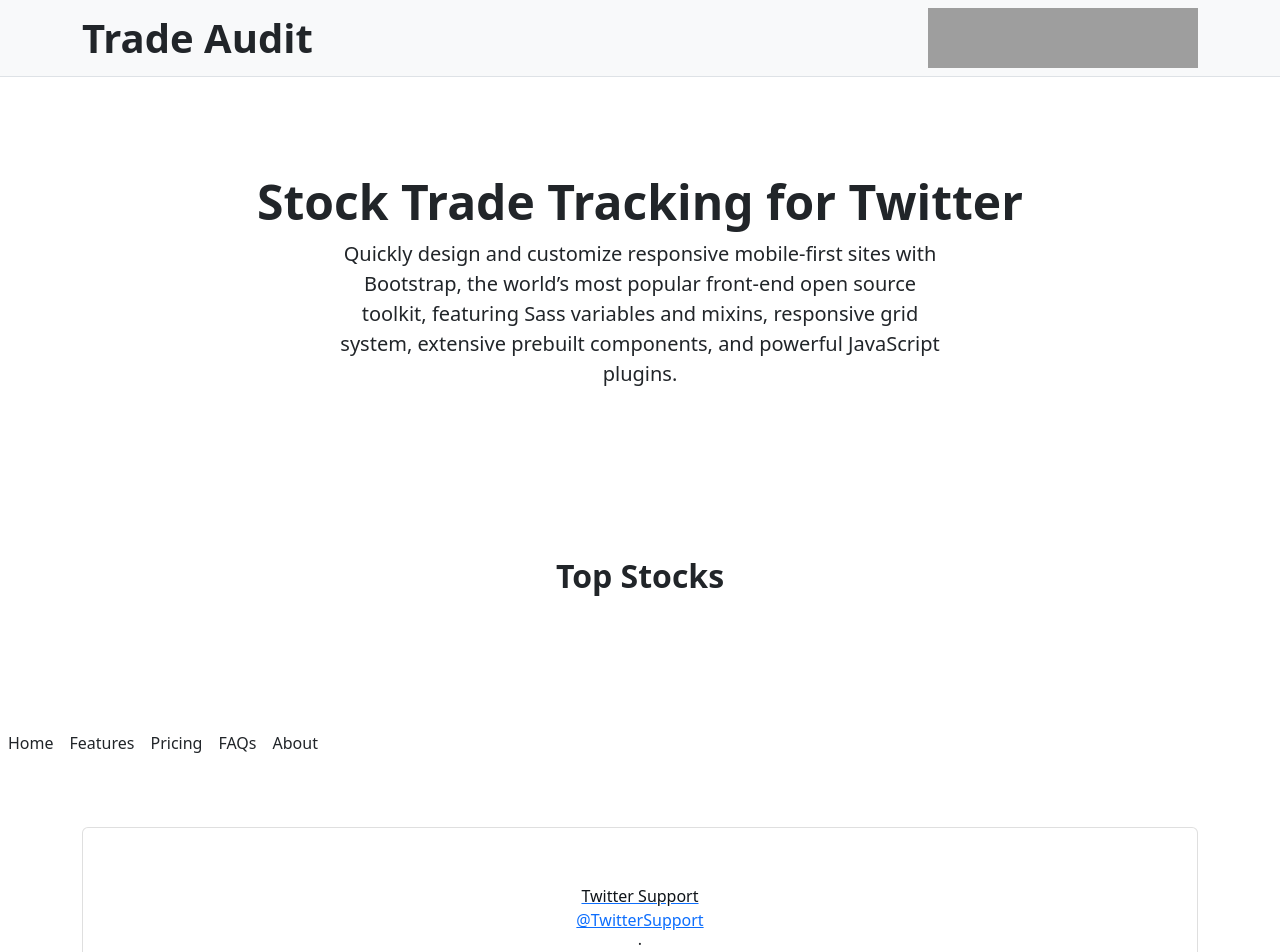
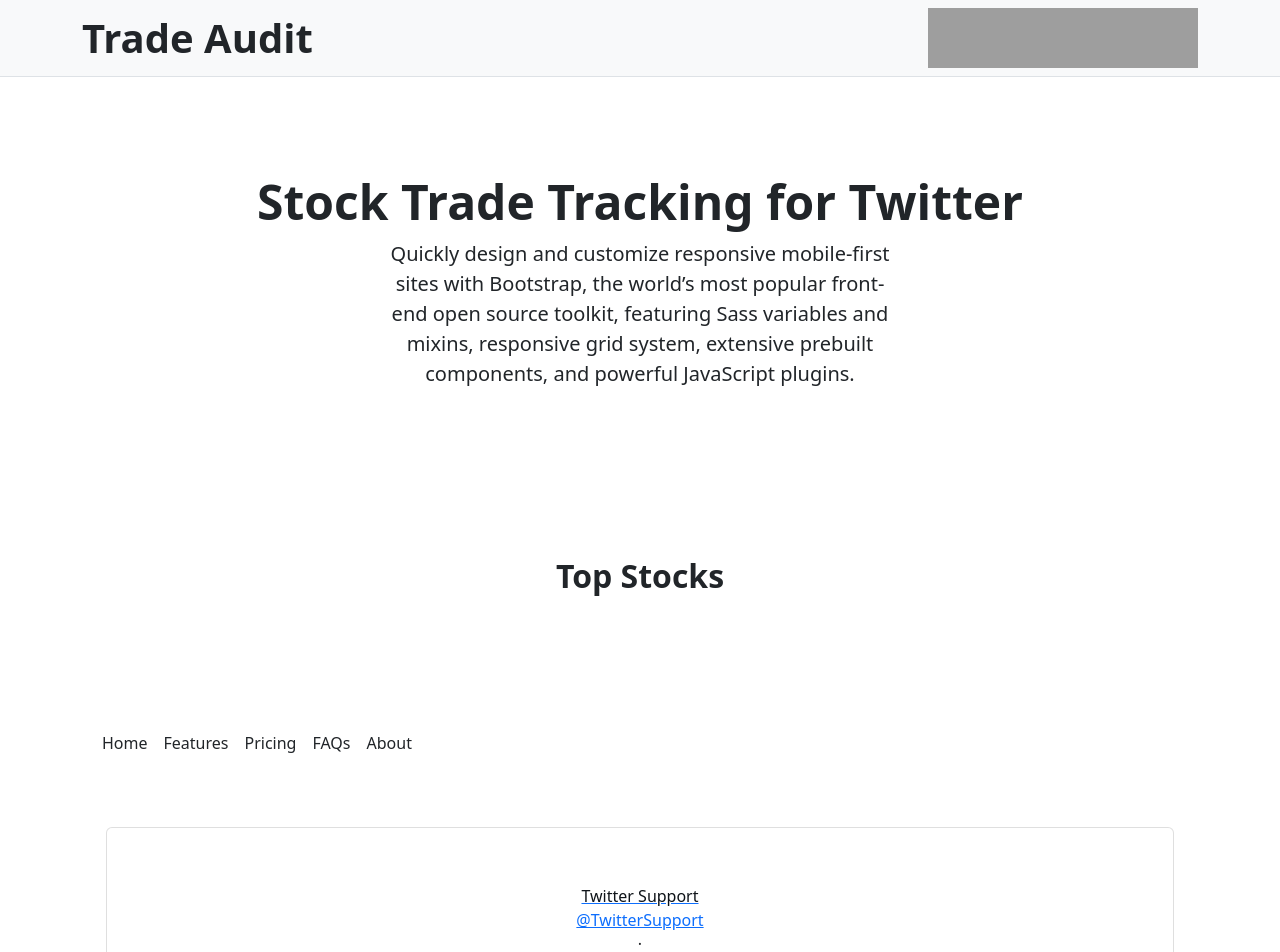
Before and after one commit to stevenrskelton/tradeaudit.app, a Jekyll site: the page built from index.html, in a window 1280 px wide. Shown: the top 952 px of the page. Built offline with Jekyll 4.4.1, drawn with Linux system fonts in a browser that asks for light colours; grey boxes are pictures that could not be loaded.

Commit message:
Update empty.html

```diff
--- a/_layouts/empty.html
+++ b/_layouts/empty.html
@@ -15,7 +15,9 @@
     </div>
   </nav>
 
-{{ content }}
+  <div class="container g-5 mt-5">
+    {{ content }}
+  </div>
 
   <footer class="d-flex flex-wrap justify-content-between align-items-center py-3 my-4 border-top">
     <div class="col-md-4 d-flex align-items-center">
```
